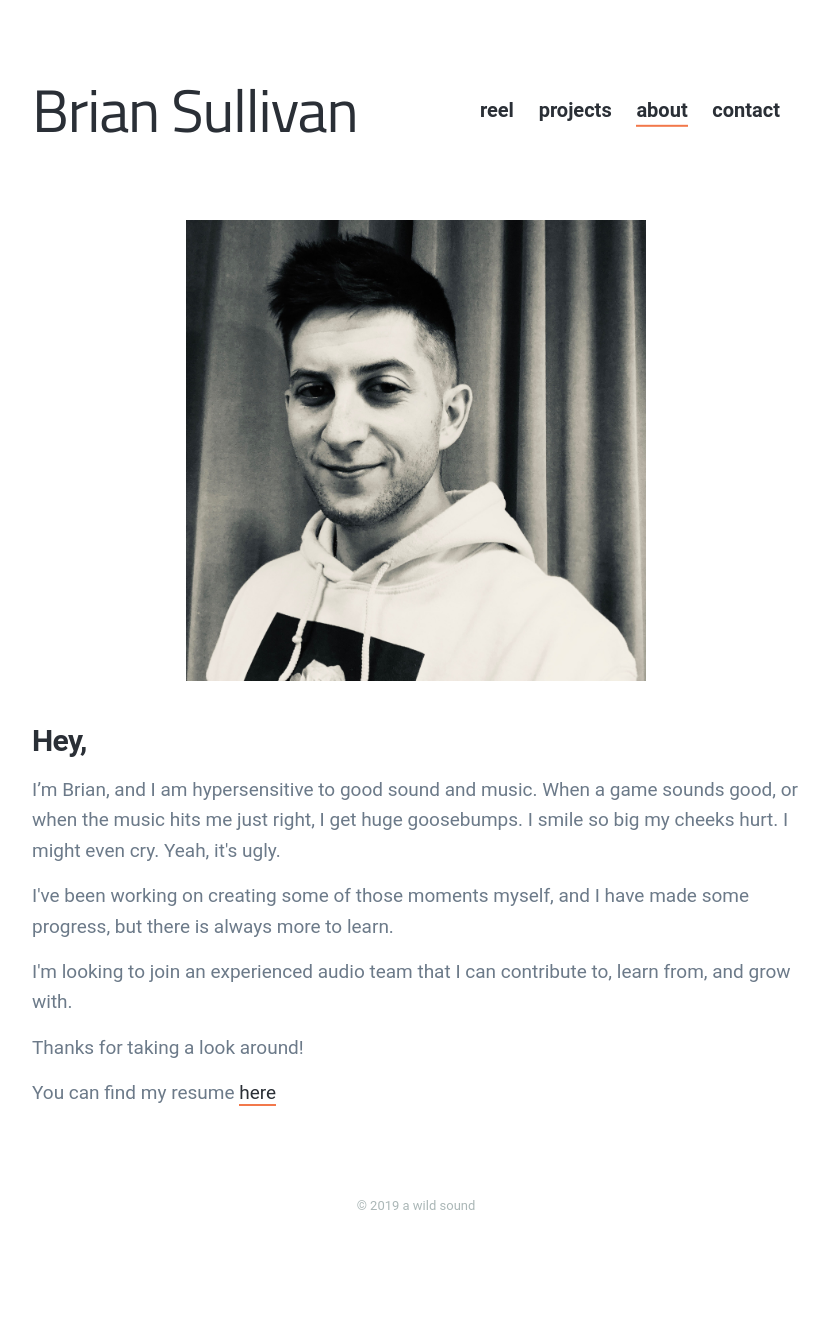
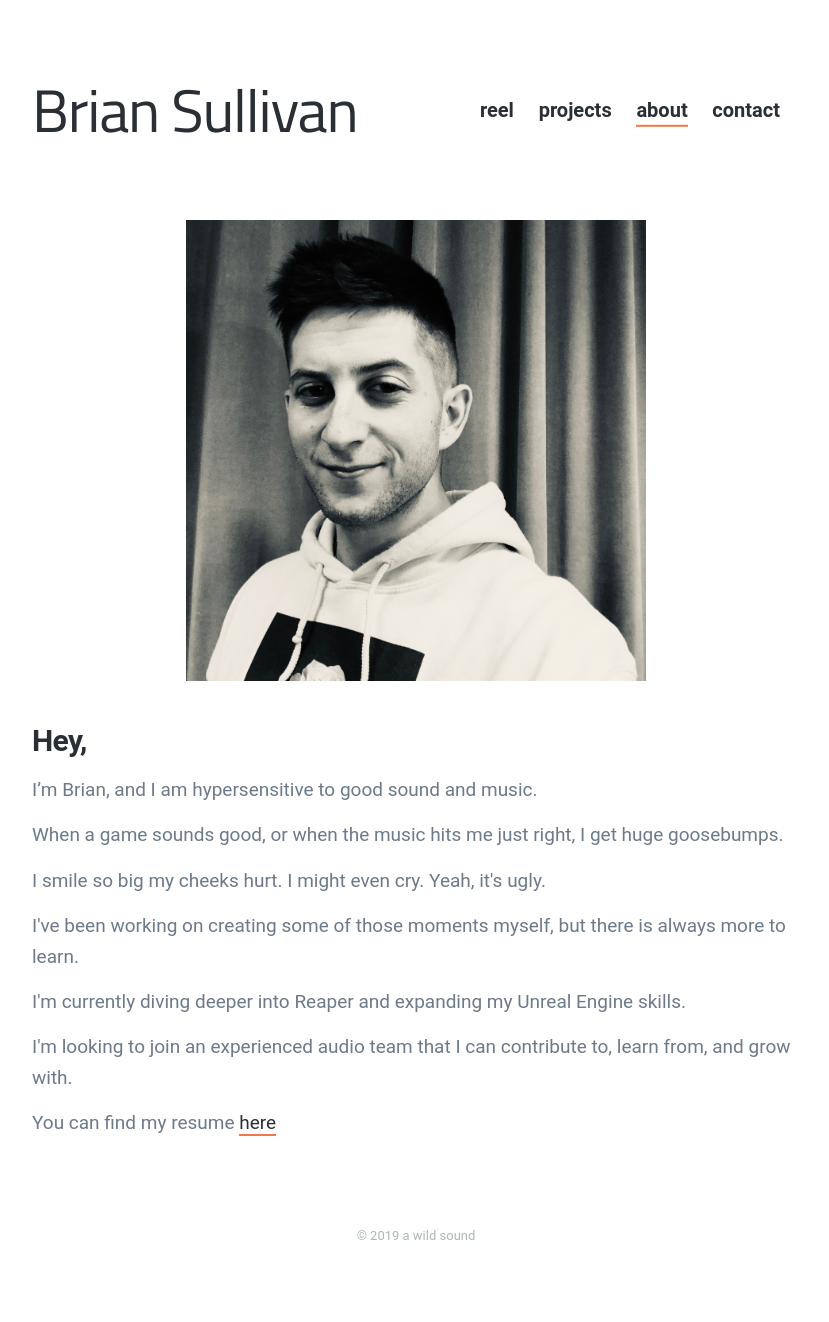
Before and after one commit to sullivbx/awildsound.com, a Jekyll site: the page about.html, which Jekyll copies as it is, in a window 1280 px wide. Shown: the whole page, without its empty margins (224-1053 px from the left). Built offline with Jekyll 4.4.1, drawn with Linux system fonts in a browser that asks for light colours; nearby versions of some CDN libraries; before the commit the page ends 1292 px from its top, so only the background shows below that.

Commit message:
updated resume and about page

```diff
--- a/about.html
+++ b/about.html
@@ -158,12 +158,14 @@
 
 		<h3 id="hi-there">Hey,</h3>
 
-		<p>I’m Brian, and I am hypersensitive to good sound and music. When a game sounds good, or when the music hits me just right, I get huge goosebumps. I smile so big my cheeks hurt. I might even cry. Yeah, it's ugly.</p>
-		<p>I've been working on creating some of those moments myself, and I have made some progress, but there is always more to learn.</p>
+		<p>I’m Brian, and I am hypersensitive to good sound and music.
+		<p>When a game sounds good, or when the music hits me just right, I get huge goosebumps.</p>
+		<p>I smile so big my cheeks hurt. I might even cry. Yeah, it's ugly.</p>
+		<p>I've been working on creating some of those moments myself, but there is always more to learn.</p>
+		<p>I'm currently diving deeper into Reaper and expanding my Unreal Engine skills.</p>
 		<p>I'm looking to join an experienced audio team that I can contribute to, learn from, and grow with.</p>
-		<p>Thanks for taking a look around!</p>
 
-		<p>You can find my resume <a href="https://drive.google.com/file/d/1ROdXuezO8iRA-L-smxuBjXW7kePg-uNh/view?usp=sharing">here</a></p>
+		<p>You can find my resume <a href="https://drive.google.com/file/d/1VyXQm5aLadSxfc8D_cjzaxwcNkX6A3Kz/view?usp=sharing">here</a></p>
 
 	</div>
 
```
Also changed, not shown: 4 other files.
